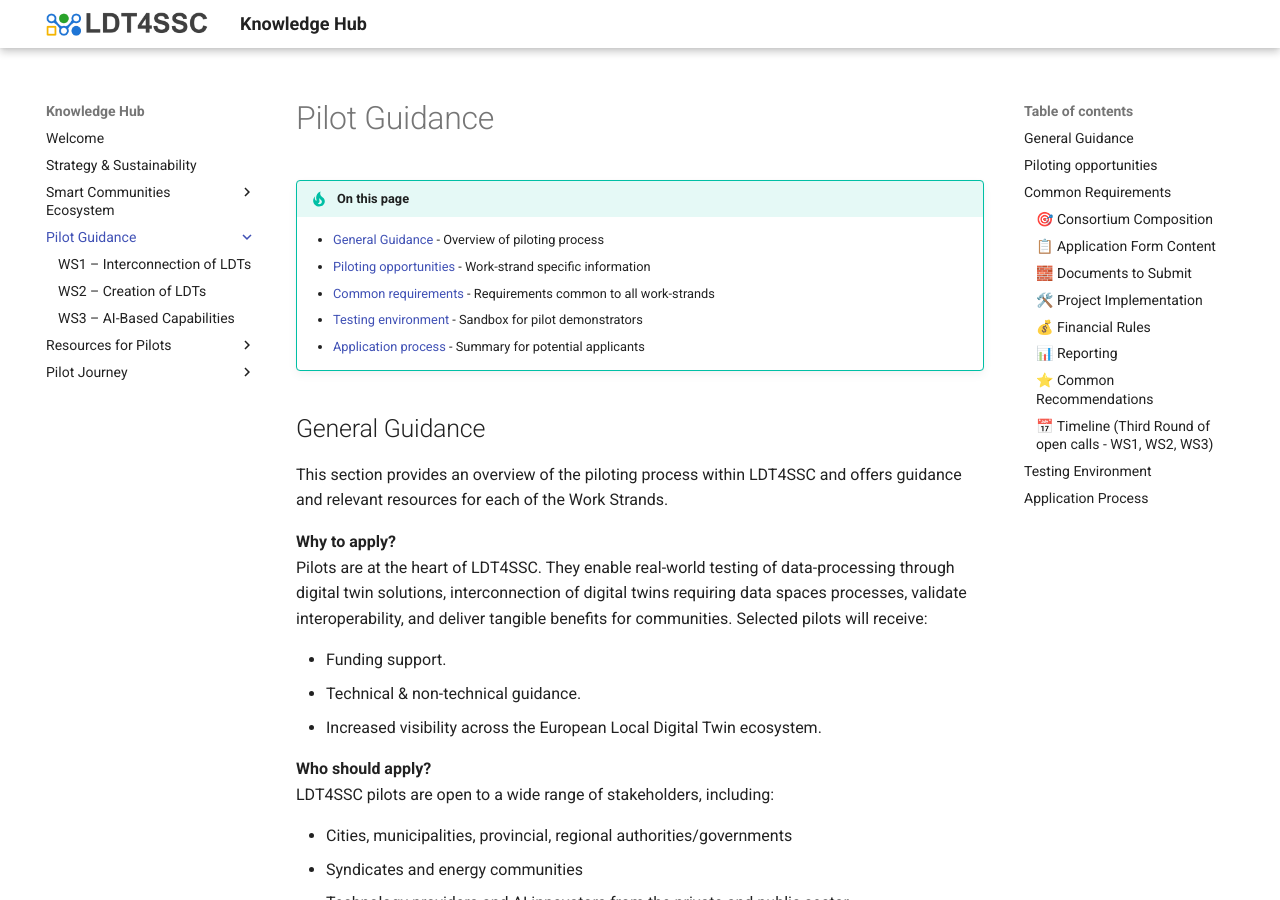
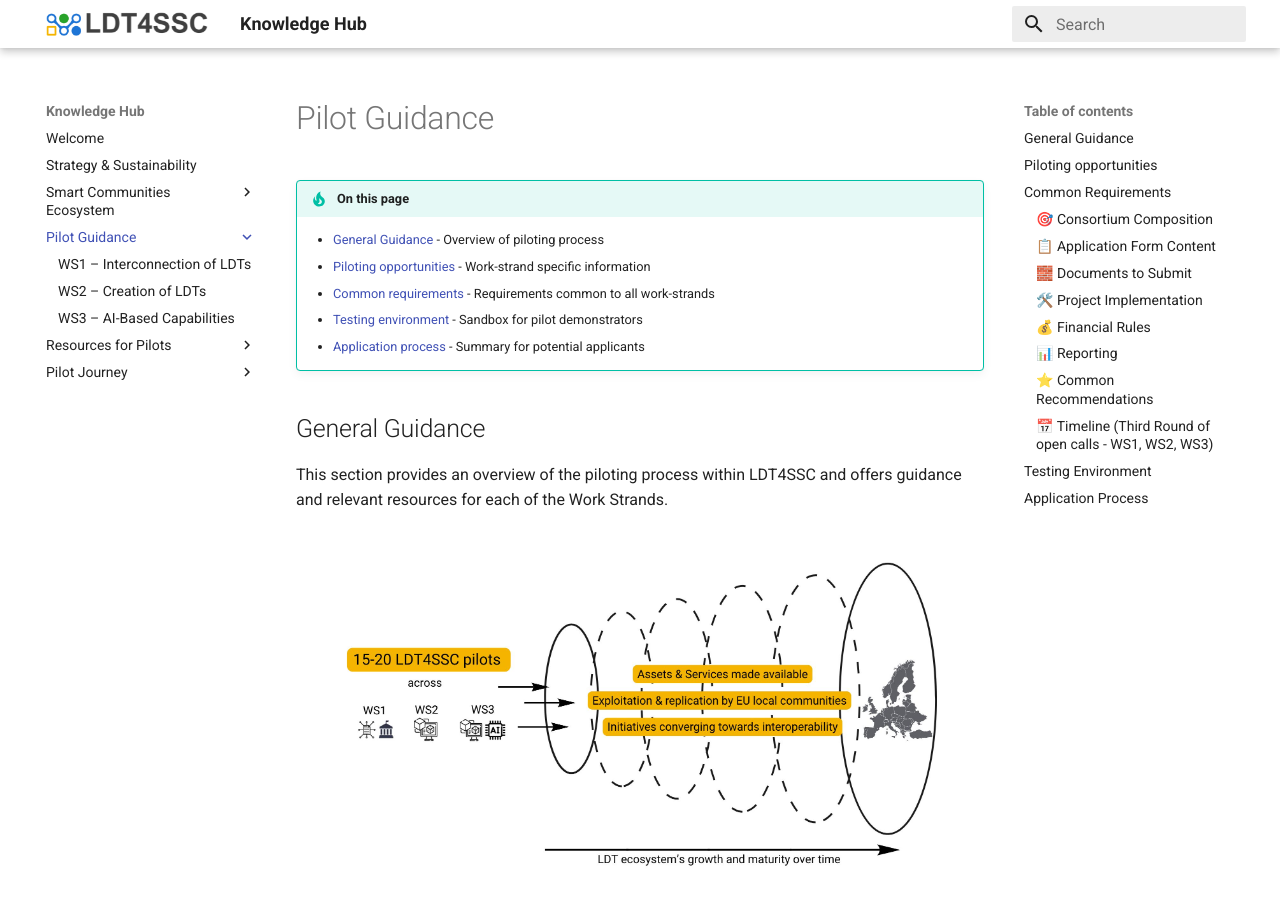
Before and after one commit to ldt4ssc/ldt4ssc.github.io, an MkDocs documentation site: the page built from docs/guidance_content/index.md, in a window 1280 px wide and 900 px high. Built offline with MkDocs 1.6.1 and Material for MkDocs 9.7.7, drawn with Linux system fonts in a browser that asks for light colours.

```diff
--- a/docs/guidance_content/index.md
+++ b/docs/guidance_content/index.md
@@ -10,6 +10,8 @@
 
 ## General Guidance
 This section provides an overview of the piloting process within LDT4SSC and offers guidance and relevant resources for each of the Work Strands.
+
+![Growth concept](../assets/images/Growth_concept.jpg)
 
 **Why to apply?**
 Pilots are at the heart of LDT4SSC. They enable real-world testing of data-processing through digital twin solutions, interconnection of digital twins requiring data spaces processes, validate interoperability, and deliver tangible benefits for communities. Selected pilots will receive:
--- a/mkdocs.yml
+++ b/mkdocs.yml
@@ -59,6 +59,7 @@ hooks:
   - docs/overrides/hooks/copy_pilot_updates.py
 
 plugins:
+  - search
   - redirects:
       redirect_maps:
         'blueprint/index.md': 'https://spec.knows.idlab.ugent.be/ldt-interoperability-blueprint/v1/'
```
Also changed, not shown: docs/assets/images/Growth_concept.jpg (added), docs/assets/images/LDT_ecosystem.jpg (added).
